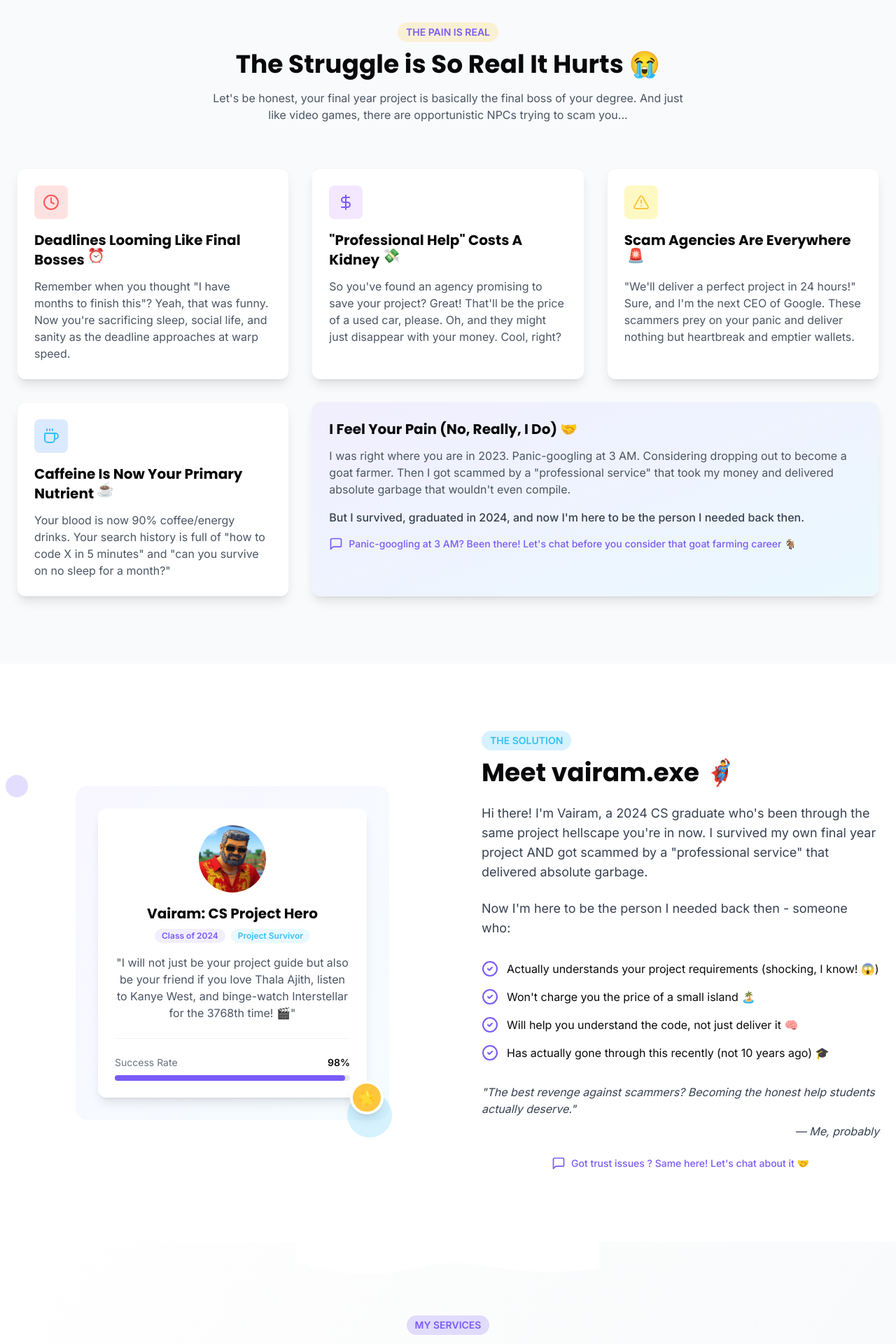
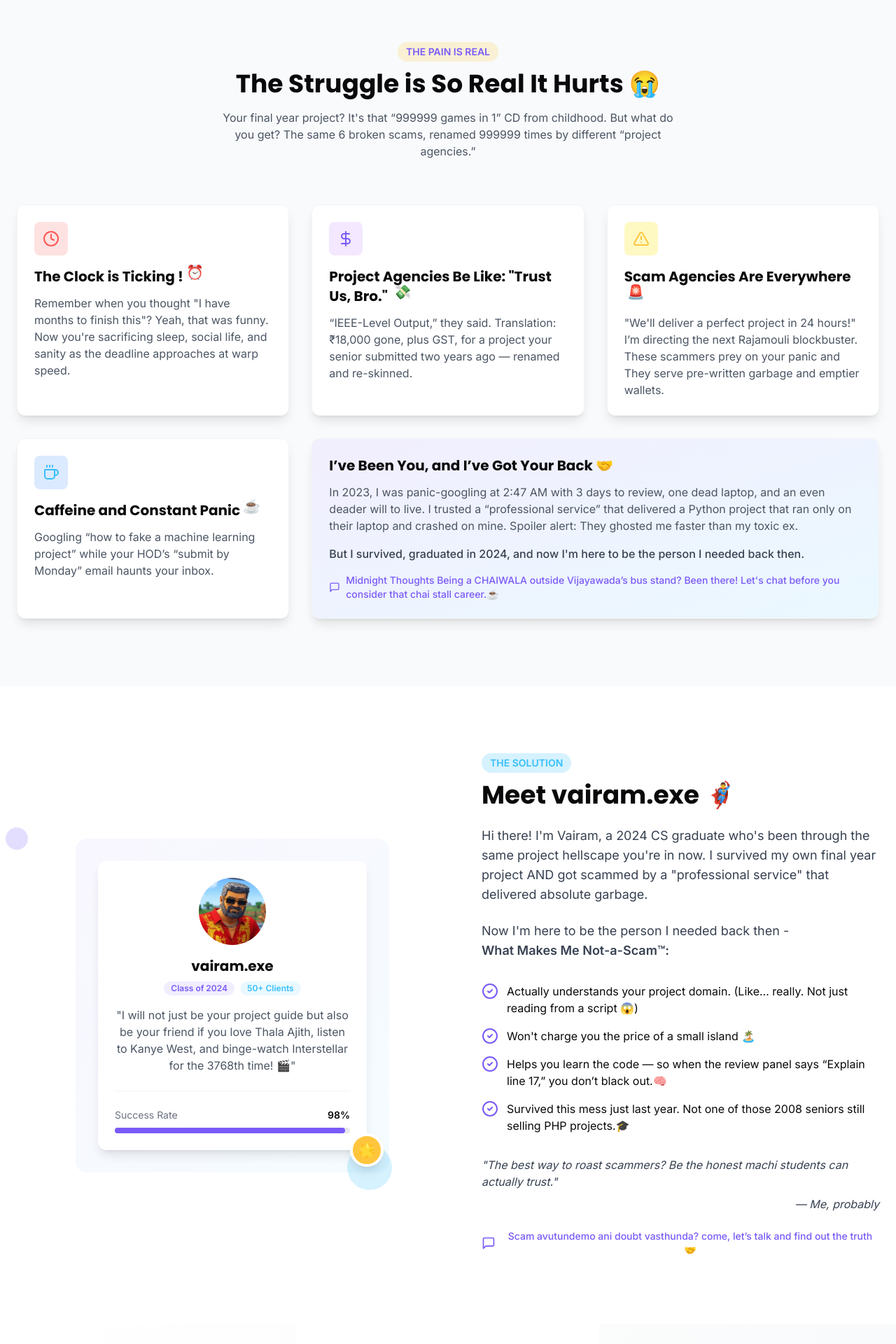
Before and after one commit to vairam-exe/project-escape-artist-guide, a React (Vite) app: page / in a window 1280 px wide. Shown: the part 800-2720 px from the top of the page at 70% size. Built offline with nearby package versions, Linux system fonts and the light colour scheme.

Commit message:
content changes

```diff
--- a/src/components/HeroSection.tsx
+++ b/src/components/HeroSection.tsx
@@ -64,9 +64,7 @@ const HeroSection = () => {
                 opacity: 0
               }}
             >
-              Your CS project doesn't have to be a horror movie 🎬
-              (Unless you like that kind of thing). Get genuine help from a 2024 CS graduate
-              who's been in your shoes and survived the project panic!
+              Forget those shady “project centers” in T. Nagar or Ameerpet that promise you an AI masterpiece but deliver a PowerPoint from 2005. Now, I’m here to help you nail your project without selling your soul (or your semester’s pocket money). 💸
             </p>
 
             <div
--- a/src/components/SolutionSection.tsx
+++ b/src/components/SolutionSection.tsx
@@ -56,10 +56,10 @@ const SolutionSection = () => {
                       className="w-full h-full object-cover rounded-full"
                     />
                   </div>
-                  <h3 className="text-xl font-bold text-center mb-2">Vairam: CS Project Hero</h3>
+                  <h3 className="text-xl font-bold text-center mb-2">vairam.exe</h3>
                   <div className="flex justify-center gap-2 mb-4">
                     <Badge className="bg-brand-purple/10 text-brand-purple hover:bg-brand-purple/20 border-none">Class of 2024</Badge>
-                    <Badge className="bg-brand-teal/10 text-brand-teal hover:bg-brand-teal/20 border-none">Project Survivor</Badge>
+                    <Badge className="bg-brand-teal/10 text-brand-teal hover:bg-brand-teal/20 border-none">50+ Clients</Badge>
                   </div>
                   <p className="text-center text-gray-600">
                     "I will not just be your project guide but also be your friend if you love Thala Ajith, listen to Kanye West, and binge-watch Interstellar for the 3768th time! 🎬"
@@ -108,10 +108,10 @@ const SolutionSection = () => {
               I survived my own final year project AND got scammed by a "professional service" that delivered
               absolute garbage.
             </p>
-
             {/* Apply child animation classes with delay */}
             <p className={`text-lg mb-8 text-gray-700 ${childAnimationClasses(rightColInView, 'delay-300')}`}>
-              Now I'm here to be the person I needed back then - someone who:
+              Now I'm here to be the person I needed back then - <br />
+              <strong>What Makes Me Not-a-Scam™:</strong>
             </p>
 
             {/* Apply child animation classes with delay to the ul or stagger lis */}
@@ -121,7 +121,7 @@ const SolutionSection = () => {
               {/* You could add delays to individual LIs here too if desired, e.g., delay-500, delay-600, etc. */}
               <li className="flex">
                 <CheckCircle2 className="h-6 w-6 text-brand-purple mr-3 flex-shrink-0" />
-                <span>Actually understands your project requirements (shocking, I know! 😱)</span>
+                <span>Actually understands your project domain. (Like… really. Not just reading from a script 😱)</span>
               </li>
               <li className="flex">
                 <CheckCircle2 className="h-6 w-6 text-brand-purple mr-3 flex-shrink-0" />
@@ -129,17 +129,17 @@ const SolutionSection = () => {
               </li>
               <li className="flex">
                 <CheckCircle2 className="h-6 w-6 text-brand-purple mr-3 flex-shrink-0" />
-                <span>Will help you understand the code, not just deliver it 🧠</span>
+                <span>Helps you learn the code — so when the review panel says “Explain line 17,” you don’t black out.🧠</span>
               </li>
               <li className="flex">
                 <CheckCircle2 className="h-6 w-6 text-brand-purple mr-3 flex-shrink-0" />
-                <span>Has actually gone through this recently (not 10 years ago) 🎓</span>
+                <span>Survived this mess just last year. Not one of those 2008 seniors still selling PHP projects.🎓</span>
               </li>
             </ul>
 
             {/* Apply child animation classes with delay */}
             <p className={`text-gray-700 italic mb-6 ${childAnimationClasses(rightColInView, 'delay-600')}`}>
-              "The best revenge against scammers? Becoming the honest help students actually deserve."
+              "The best way to roast scammers? Be the honest machi students can actually trust."
               <span className="block text-right mt-2">— Me, probably</span>
             </p>
 
@@ -153,7 +153,7 @@ const SolutionSection = () => {
               >
                 <MessageSquare className="h-5 w-5" />
                 <span className="text-sm font-medium">
-                  Got trust issues ? Same here! Let's chat about it 🤝
+                Scam avutundemo ani doubt vasthunda? come, let’s talk and find out the truth 🤝
                 </span>
               </a>
             </div>
--- a/src/components/StruggleSection.tsx
+++ b/src/components/StruggleSection.tsx
@@ -49,8 +49,8 @@ const StruggleSection = () => {
             The Struggle is So Real It Hurts 😭
           </h2>
           <p className="text-gray-600 max-w-2xl mx-auto">
-            Let's be honest, your final year project is basically the final boss of your degree.
-            And just like video games, there are opportunistic NPCs trying to scam you...
+          Your final year project? It's that “999999 games in 1” CD from childhood.
+          But what do you get? The same 6 broken scams, renamed 999999 times by different “project agencies.”
           </p>
         </div>
 
@@ -59,30 +59,30 @@ const StruggleSection = () => {
             {
               icon: <Clock className="h-6 w-6 text-brand-red" />,
               bgColor: "bg-red-100",
-              title: "Deadlines Looming Like Final Bosses",
+              title: "The Clock is Ticking !",
               emoji: "⏰",
               content: "Remember when you thought \"I have months to finish this\"? Yeah, that was funny. Now you're sacrificing sleep, social life, and sanity as the deadline approaches at warp speed."
             },
             {
               icon: <DollarSign className="h-6 w-6 text-brand-purple" />,
               bgColor: "bg-purple-100",
-              title: "\"Professional Help\" Costs A Kidney",
+              title: "Project Agencies Be Like: \"Trust Us, Bro.\" ",
               emoji: "💸",
-              content: "So you've found an agency promising to save your project? Great! That'll be the price of a used car, please. Oh, and they might just disappear with your money. Cool, right?"
+              content: " “IEEE-Level Output,” they said.\nTranslation: ₹18,000 gone, plus GST, for a project your senior submitted two years ago — renamed and re-skinned."
             },
             {
               icon: <AlertTriangle className="h-6 w-6 text-brand-yellow" />,
               bgColor: "bg-yellow-100",
               title: "Scam Agencies Are Everywhere",
               emoji: "🚨",
-              content: "\"We'll deliver a perfect project in 24 hours!\" Sure, and I'm the next CEO of Google. These scammers prey on your panic and deliver nothing but heartbreak and emptier wallets."
+              content: "\"We'll deliver a perfect project in 24 hours!\" I’m directing the next Rajamouli blockbuster. These scammers prey on your panic and They serve pre-written garbage and emptier wallets."
             },
             {
               icon: <Coffee className="h-6 w-6 text-brand-teal" />,
               bgColor: "bg-blue-100",
-              title: "Caffeine Is Now Your Primary Nutrient",
+              title: "Caffeine and Constant Panic",
               emoji: "☕",
-              content: "Your blood is now 90% coffee/energy drinks. Your search history is full of \"how to code X in 5 minutes\" and \"can you survive on no sleep for a month?\""
+              content: "Googling “how to fake a machine learning project” while your HOD’s “submit by Monday” email haunts your inbox."
             }
           ].map((item, index) => (
             <div
@@ -123,13 +123,12 @@ const StruggleSection = () => {
           >
             <div className="feature-card h-full bg-gradient-to-br from-brand-purple/10 to-brand-teal/10">
               <h3 className="text-xl font-bold mb-3">
-                I Feel Your Pain (No, Really, I Do)
+              I’ve Been You, and I’ve Got Your Back
                 <span className="emoji-bounce ml-1">🤝</span>
               </h3>
               <p className="text-gray-600 mb-4">
-                I was right where you are in 2023. Panic-googling at 3 AM. Considering dropping out
-                to become a goat farmer. Then I got scammed by a "professional service" that took my money
-                and delivered absolute garbage that wouldn't even compile.
+              In 2023, I was panic-googling at 2:47 AM with 3 days to review, one dead laptop, and an even deader will to live.
+I trusted a “professional service” that delivered a Python project that ran only on their laptop and crashed on mine. Spoiler alert: They ghosted me faster than my toxic ex.
               </p>
               <p className="text-gray-700 font-medium mb-4">
                 But I survived, graduated in 2024, and now I'm here to be the person I needed back then.
@@ -143,7 +142,7 @@ const StruggleSection = () => {
               >
                 <MessageSquare className="h-5 w-5" />
                 <span className="text-sm font-medium">
-                  Panic-googling at 3 AM? Been there! Let's chat before you consider that goat farming career 🐐
+                  Midnight Thoughts Being a CHAIWALA outside Vijayawada’s bus stand? Been there! Let's chat before you consider that chai stall career.☕
                 </span>
               </a>
             </div>
--- a/src/components/WhyMeSection.tsx
+++ b/src/components/WhyMeSection.tsx
@@ -156,28 +156,28 @@ const WhyMeSection = () => {
             <CarouselContent>
               {[
                 {
-                  name: "Alex Chen",
-                  program: "Computer Science",
-                  text: "Thanks to this service, I went from panicking about my final project to confidently presenting it. The explanations were so clear, and the support was incredible!",
-                  avatar: "AC"
+                  name: "Sravani Venkata Sai",
+                  program: "Nizamabad",
+                  text: "Naku first doubt vachindi—‘Evaro malli oka scam aa?’ But anna actually replied with clarity, no drama. No fake promises, no disappearing acts. Just genuine help. For once, felt safe trusting someone with my project.Thank you anna",
+                  avatar: "SV"
                 },
                 {
-                  name: "Sarah Johnson",
-                  program: "Software Engineering",
-                  text: "Not only did I get help with my project, but I actually learned more about modern development practices than I did in some of my classes. Worth every penny!",
-                  avatar: "SJ"
+                  name: "Rajalakshmi Yadagiri",
+                  program: "Vijayawada",
+                  text: "Vairam anna line-by-line explain chesadu, like my own classmate sitting beside me. Not just gave project and vanished like those project centers. I actually understood what I submitted!",
+                  avatar: "RY"
                 },
                 {
-                  name: "Mike Rodriguez",
-                  program: "Web Development",
-                  text: "Quick responses, clear explanations, and high-quality code. Plus, they made sure I understood everything for my project defense. Lifesaver!",
-                  avatar: "MR"
+                  name: "Gokul",
+                  program: "Chennai",
+                  text: "I thought project-na ₹15K minimum aagum nu. But Vairam anna gave Reasonable price, zero gimmicks. Anna vum oru student dhan nu feeling vandhuchu. I felt like I was talking to a senior, not a salesperson.Thanks na!",
+                  avatar: "GK"
                 },
                 {
-                  name: "Emily Zhang",
-                  program: "Information Technology",
-                  text: "After getting scammed by another service, finding this was a blessing. Honest, professional, and actually teaches you the material. 10/10 would recommend!",
-                  avatar: "EZ"
+                  name: "Akshay Kumar",
+                  program: "Madurai",
+                  text: "Vairam anna was always there when I needed help, no matter the time. Late night doubts? No problem. I could message anytime, and he’d reply with proper solutions, not just ‘Google it’. Real support from start to finish!",
+                  avatar: "AK"
                 }
               ].map((testimonial, index) => (
                 <CarouselItem
```
